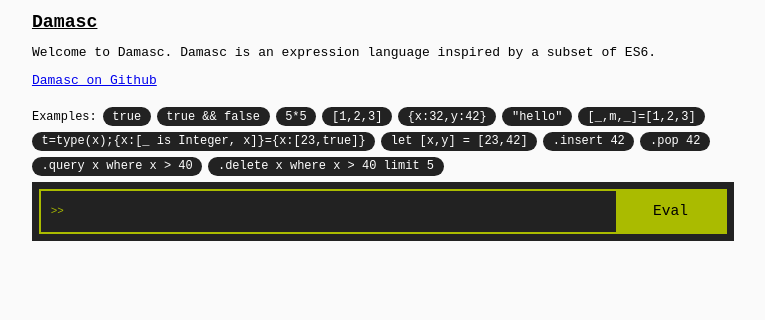
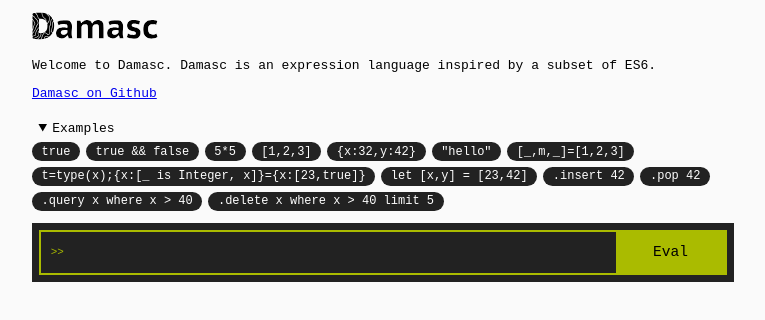
Before and after one commit to laszlokorte/damasc, a plain HTML site: page public/index.html in a window 1280 px wide. Shown: the whole page, without its empty margins (257-1022 px from the left). Drawn offline with Linux system fonts and the light colour scheme; files whose address does not match are found by name.

Commit message:
add logo to html and make examples collapsable

```diff
--- a/public/index.html
+++ b/public/index.html
@@ -9,7 +9,7 @@
   </head>
   <body>
     <div class="app">
-      <h1 class="app-titel"><a class="inherit" href="/">Damasc</a></h1>
+      <h1 class="app-titel"><a class="inherit" href="/"><img src="./logo.svg" height="28" width="126" alt="Damasc" /></a></h1>
 
       <p>
       Welcome to Damasc. Damasc is an expression language inspired by a subset of ES6. </p><p><a href="https://github.com/laszlokorte/damasc">Damasc on Github</a>
@@ -17,8 +17,10 @@
       </p>
 
 
+      <details class="explainer" open>
+        <summary class="explainer-head">Examples</summary>
+
         <form data-repl class="example-list" action="." method="post">
-        <span>Examples: </span>
           <button name="statement" value="true" class="example-button">true</button>
           <button name="statement" value="true && false" class="example-button">true && false</button>
           <button name="statement" value="5*5" class="example-button">5*5</button>
@@ -33,6 +35,7 @@
           <button name="statement" value=".query x where x > 40" class="example-button">.query x where x > 40</button>
           <button name="statement" value=".delete x where x > 40 limit 5" class="example-button">.delete x where x > 40 limit 5</button>
         </form>
+      </details>
 
       <div class="repl-output-container">
         <div class="repl-output" id="repl-output"></div>
--- a/public/style.css
+++ b/public/style.css
@@ -116,7 +116,7 @@ body {
 .example-list {
     display: flex;
     flex-wrap: wrap;
-    padding: 0.5em 0;
+    padding: 0 0 1em;
     gap: 0.5em;
     align-items: baseline;
     font-size: small;
@@ -224,3 +224,11 @@ footer {
     background: none;
     display: flex;
 }
+
+.explainer {
+}
+
+.explainer-head {
+    cursor: pointer;
+    padding: 0.5em;
+}
```
Lines whose indentation alone changed are shown as unchanged.
